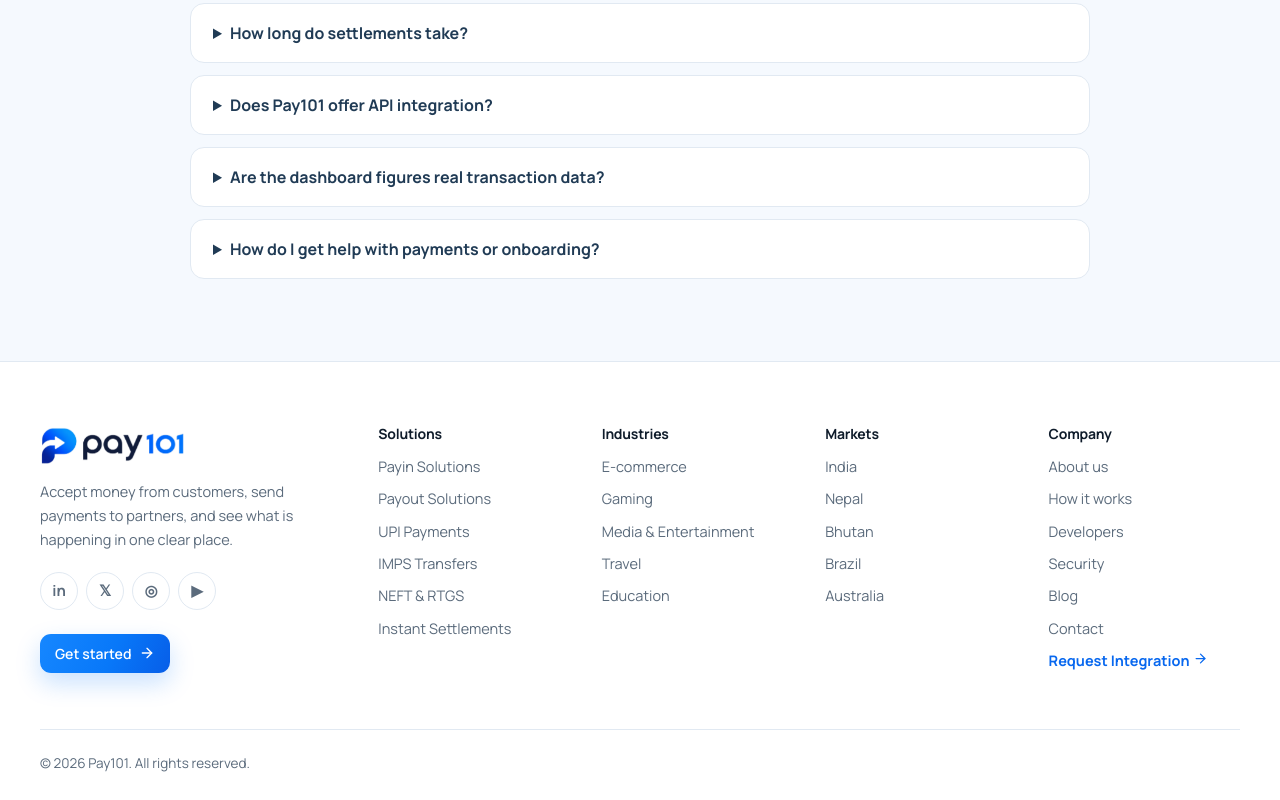
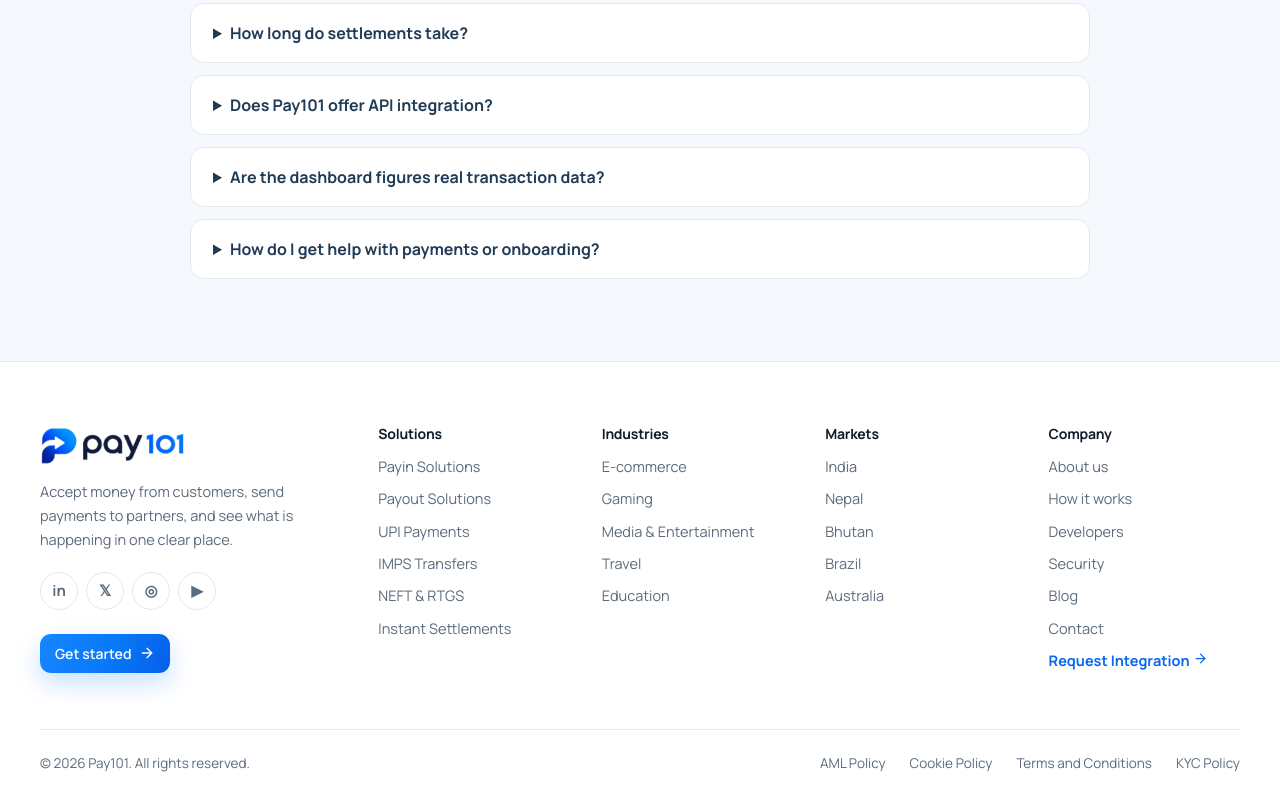
Before and after one commit to kartikmishra543/pay101-demo, a React (Vite) app: page / in a window 1280 px wide. Shown: the part 7046-7846 px from the top of the page. Built offline with nearby package versions, Linux system fonts and the light colour scheme.

Commit message:
Link AML Cookie Terms and KYC policy pages in Pay101 footer

```diff
--- a/src/main.jsx
+++ b/src/main.jsx
@@ -256,7 +256,7 @@ function App(){
      <div className="p101FooterCol"><h4>Markets</h4><a href="/#markets">India</a><a href="/#markets">Nepal</a><a href="/#markets">Bhutan</a><a href="/#markets">Brazil</a><a href="/#markets">Australia</a></div>
      <div className="p101FooterCol"><h4>Company</h4><a href="/#about">About us</a><a href="/how-it-works">How it works</a><a href="/#developers">Developers</a><a href="/#security">Security</a><a href="/#blog">Blog</a><a href="/#contact">Contact</a><a href="mailto:support@pay101.uk?subject=Pay101%20Integration%20Request" style={{color:"#0868ef",fontWeight:700}}>Request Integration <ArrowRight size={15}/></a></div>
     </div>
-    <div className="p101FooterBottom"><span>© 2026 Pay101. All rights reserved.</span></div>
+    <div className="p101FooterBottom"><span>© 2026 Pay101. All rights reserved.</span><div><a href="/aml-policy">AML Policy</a><a href="/cookie-policy">Cookie Policy</a><a href="/terms-and-conditions">Terms and Conditions</a><a href="/kyc-policy">KYC Policy</a></div></div>
    </footer>
  </div>
 }
```
